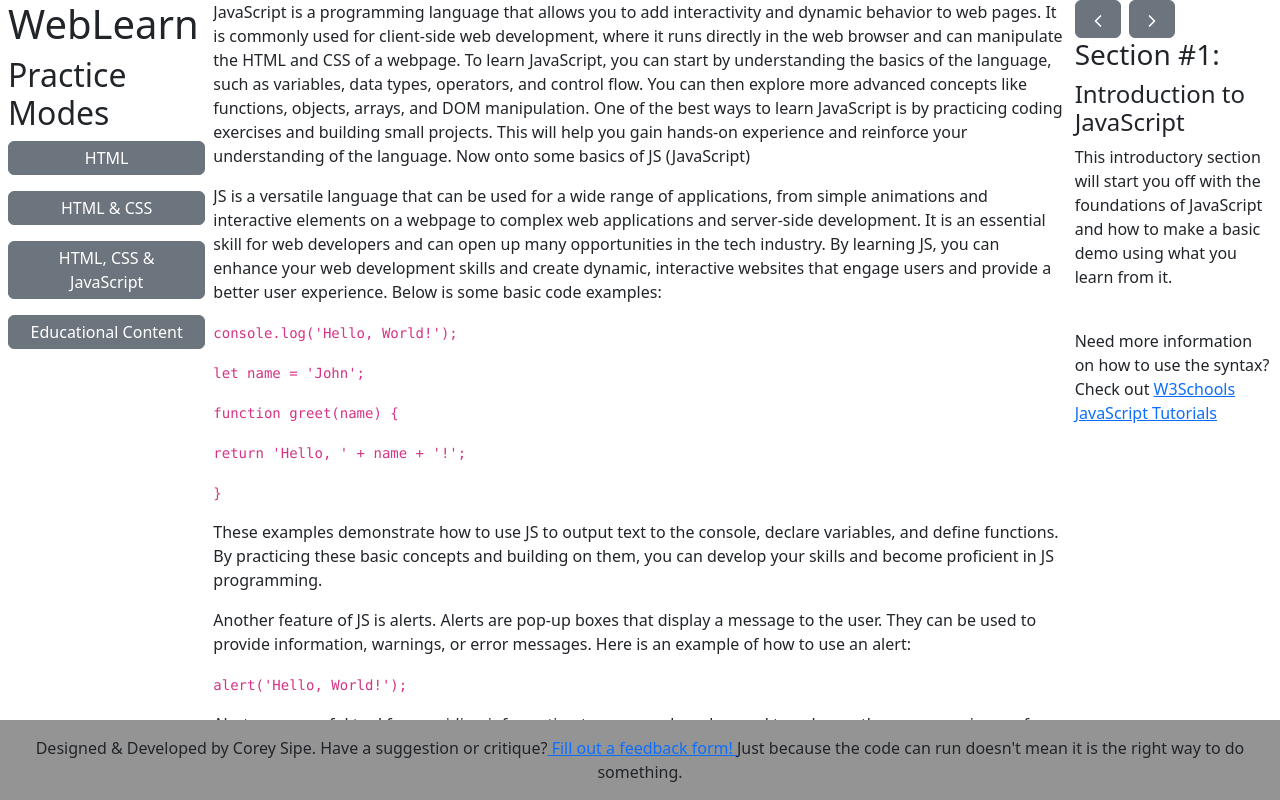
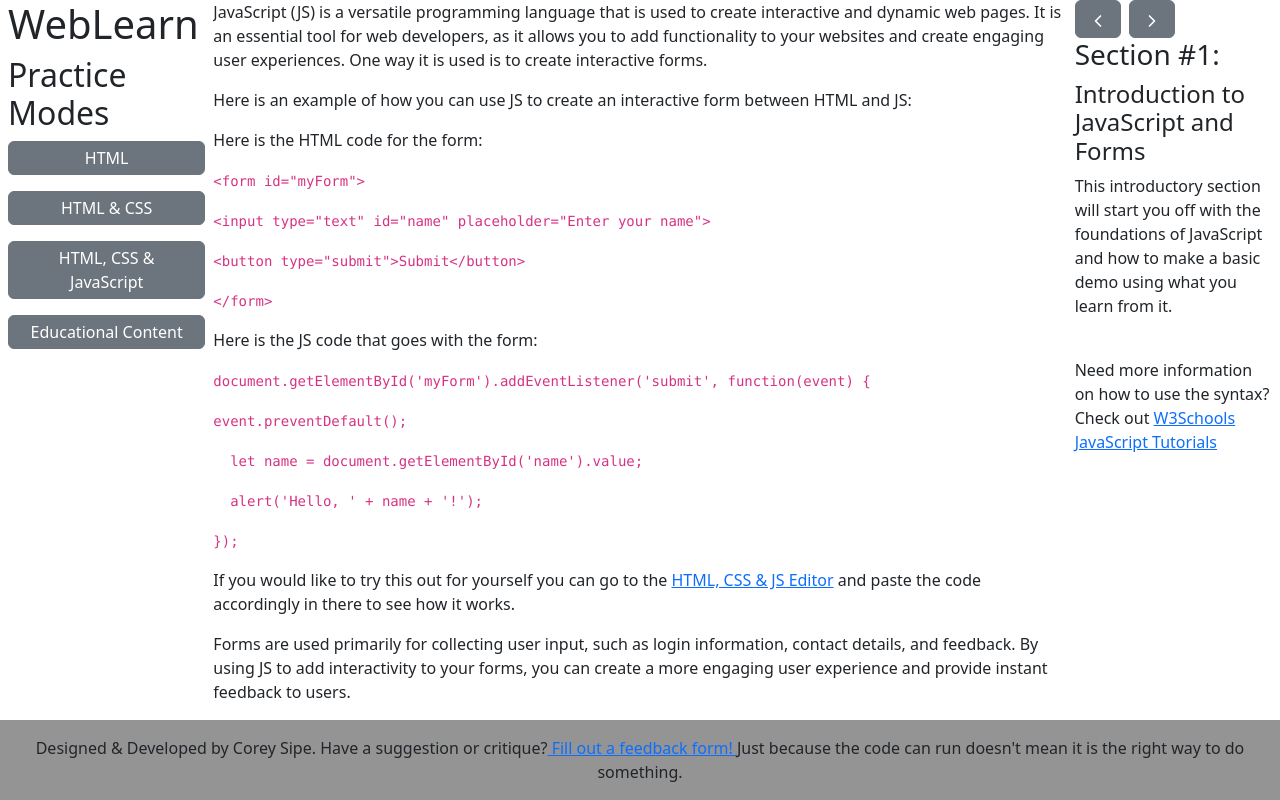
Before and after one commit to StetsonMathCS/project-repository-coreysipe, a Next.js app in the folder WebLearn/: page /learnJavaScript in a window 1280 px wide. Built offline with nearby package versions, Linux system fonts and the light colour scheme.

Commit message:
challenges complete

```diff
--- a/WebLearn/src/app/learnJavaScript/page.js
+++ b/WebLearn/src/app/learnJavaScript/page.js
@@ -8,96 +8,157 @@ import "../styles.css";
 const sections = [
   {
     id: 1,
-    title: "Introduction to JavaScript",
+    title: "Introduction to JavaScript and Forms",
     content: `
-      <p>JavaScript is a programming language that allows you to add interactivity and dynamic behavior to web pages. It is commonly used for client-side web development, where it runs directly in the web browser and can manipulate the HTML and CSS of a webpage. To learn JavaScript, you can start by understanding the basics of the language, such as variables, data types, operators, and control flow. You can then explore more advanced concepts like functions, objects, arrays, and DOM manipulation. One of the best ways to learn JavaScript is by practicing coding exercises and building small projects. This will help you gain hands-on experience and reinforce your understanding of the language. Now onto some basics of JS (JavaScript)</p>
-      <p>JS is a versatile language that can be used for a wide range of applications, from simple animations and interactive elements on a webpage to complex web applications and server-side development. It is an essential skill for web developers and can open up many opportunities in the tech industry. By learning JS, you can enhance your web development skills and create dynamic, interactive websites that engage users and provide a better user experience. Below is some basic code examples:</p>
-      <p><code>console.log('Hello, World!');</code></p>
-      <p><code>let name = 'John';</code></p>
-      <p><code>function greet(name) {</code></p>
-      <p><code>return 'Hello, ' + name + '!';</code></p>
-      <p><code>}</code></p>
-      <p>These examples demonstrate how to use JS to output text to the console, declare variables, and define functions. By practicing these basic concepts and building on them, you can develop your skills and become proficient in JS programming.</p>
-      <p>Another feature of JS is alerts. Alerts are pop-up boxes that display a message to the user. They can be used to provide information, warnings, or error messages. Here is an example of how to use an alert:</p>
-      <p><code>alert('Hello, World!');</code></p>
-      <p>Alerts are a useful tool for providing information to users and can be used to enhance the user experience of your website. By using alerts judiciously, you can create a more engaging and interactive website that keeps users informed and engaged.</p>
-      <p>Here are some practical ways JS is used for web development:</p>
-      <ul>
-        <li>Adding interactivity to web pages</li>
-        <li>Validating user input in forms</li>
-        <li>Making AJAX requests to fetch data from a server</li>
-        <li>Creating animations and effects</li>
-        <li>Building web applications with frameworks like React, Angular, and Next.js (WebLearn uses React and Next.js!)</li>
-      </ul>
-       `,
+      <p>JavaScript (JS) is a versatile programming language that is used to create interactive and dynamic web pages. It is an essential tool for web developers, as it allows you to add functionality to your websites and create engaging user experiences. One way it is used is to create interactive forms.</p>
+      <p>Here is an example of how you can use JS to create an interactive form between HTML and JS:</p>
+      <p>Here is the HTML code for the form:</p>
+      <p><code>&lt;form id="myForm"&gt;</code></p>
+      <p><code>&lt;input type="text" id="name" placeholder="Enter your name"&gt;</code></p>
+      <p><code>&lt;button type="submit"&gt;Submit&lt;/button&gt;</code></p>
+      <p><code>&lt;/form&gt;</code></p>
+      <p>Here is the JS code that goes with the form:</p>
+      <p><code>document.getElementById('myForm').addEventListener('submit', function(event) {</code></p>
+      <p><code>  event.preventDefault();</code></p>
+      <p><code>&nbsp;&nbsp;let name = document.getElementById('name').value;</code></p>
+      <p><code>&nbsp;&nbsp;alert('Hello, ' + name + '!');</code></p>
+      <p><code>});</code></p>
+      <p>If you would like to try this out for yourself you can go to the <a href="../">HTML, CSS & JS Editor</a> and paste the code accordingly in there to see how it works.</p>
+      <p>Forms are used primarily for collecting user input, such as login information, contact details, and feedback. By using JS to add interactivity to your forms, you can create a more engaging user experience and provide instant feedback to users.</p>
+      <p>By learning how to use JS to create interactive forms, you can enhance your web development skills and create more dynamic and engaging websites. Practice using JS to build your skills and become more proficient in web development.</p>`,
   },
   {
     id: 2,
-    title: "Javascript by itself",
+    title: "Creating Modal Windows and Popups",
     content: `
-    <p>Before diving into using JS with HTML and CSS, it is important to know how to use it on its own. Below are some examples of how to use JS in a standalone environment:</p>
-    <p><code>let x = 5;</code></p>
-    <p><code>let y = 10;</code></p>
-    <p><code>let sum = x + y;</code></p>
-    <p><code>console.log(sum);</code></p>
-    <p>These examples demonstrate how to declare variables, perform arithmetic operations (JS is capable of addition, subtraction, multiplication, and division), and output the result to the console. By practicing these basic concepts, you can develop your skills and become more knowledgeable in JS programming.</p>
-    <p>Adding onto this, you can also use JS to create interactive programs that take user input and produce output based on that input. For example, you can create a simple calculator that adds, subtracts, multiplies, or divides two numbers entered by the user. This can be done using functions and conditional statements to perform the desired operation and display the result.</p>
-    <p>Heres an example of a simple calculator:</p>
-    <p><code>function calculator(operator, num1, num2) {</code></p>
-    <p><code>let result;</code></p>
-    <p><code>switch (operator) {</code></p>
-    <p><code>case '+':</code></p>
-    <p><code>result = num1 + num2;</code></p>
-    <p><code>break;</code></p>
-    <p><code>case '-':</code></p>
-    <p><code>result = num1 - num2;</code></p>
-    <p><code>break;</code></p>
-    <p><code>case '*':</code></p>
-    <p><code>result = num1 * num2;</code></p>
-    <p><code>break;</code></p>
-    <p><code>case '/':</code></p>
-    <p><code>result = num1 / num2;</code></p>
-    <p><code>break;</code></p>
-    <p><code>default:</code></p>
-    <p><code>result = 'Invalid operator';</code></p>
-    <p><code>}</code></p>
-    <p><code>return result;</code></p>
-    <p><code>}</code></p>
-    <p>Now here is how that code looks when you use it:</p>
-    <p><code>let operator = '+';</code></p>
-    <p><code>let num1 = 5;</code></p>
-    <p><code>let num2 = 10;</code></p>
-    <p><code>let result = calculator(operator, num1, num2);</code></p>
-    <p><code>console.log(result);</code></p>
-    <p>This is just one of several ways you can use JS to create interactive programs. By practicing these concepts and building on them, you can develop your skills and become stronger in JS programming.</p>
-
-    `,
+      <p>Modal windows and popups are common features of modern websites that are used to display additional information, alerts, or interactive elements. They are often used to provide feedback to users, collect input, or display important messages.</p>
+      <p>Here is an example of how you can use JS to create a modal window:</p>
+      <p>Here is the HTML code for the modal window:</p>
+      <p><code>&lt;div id="myModal" class="modal"&gt;</code></p>
+      <p><code>&nbsp;&nbsp;&lt;div class="modal-content"&gt;</code></p>
+      <p><code>&nbsp;&nbsp;&nbsp;&nbsp;&lt;span class="close" onclick="closeModal()"&gt;&times;&lt;/span&gt;</code></p>
+      <p><code>&nbsp;&nbsp;&nbsp;&nbsp;&lt;p&gt;This is a modal window!&lt;/p&gt;</code></p>
+      <p><code>&nbsp;&nbsp;&lt;/div&gt;</code></p>
+      <p><code>&lt;/div&gt;</code></p>
+      <p>Here is the JS code that goes with the modal window:</p>
+      <p><code>function openModal() {</code></p>
+      <p><code>&nbsp;&nbsp;document.getElementById('myModal').style.display = 'block';</code></p>
+      <p><code>}</code></p>
+      <p><code>function closeModal() {</code></p>
+      <p><code>&nbsp;&nbsp;document.getElementById('myModal').style.display = 'none';</code></p>
+      <p><code>}</code></p>
+      <p>Modal windows and popups are a great way to add interactivity to your website and engage users. By using JS to create modal windows, you can provide users with additional information, alerts, and interactive elements that enhance the user experience of your website.</p>`,
   },
   {
     id: 3,
-    title: "Dom Manipulation and User Interaction",
+    title: "Interactive Navigation Menus",
     content: `
-    <p>One of the key features of JavaScript is its ability to manipulate the Document Object Model (DOM) of a webpage. The DOM is a representation of the structure and content of a webpage, and JS can be used to interact with and modify it. This allows you to create dynamic, interactive web pages that respond to user input and events.</p>
-    <p>Here are some examples of how you can use JS to manipulate the DOM:</p>
-    <ul>
-      <li>Changing the text content of an element</li>
-      <li>Adding or removing HTML elements</li>
-      <li>Changing the style of an element</li>
-      <li>Responding to user events like clicks, keypresses, and mouse movements</li>
-    </ul>
-    <p>By using JS to manipulate the DOM, you can create interactive elements like buttons, forms, and animations that enhance the user experience of your website. This can help you engage users and make your website more dynamic and engaging.</p>
-    <p>Here is an example of how you can use JS to change the text content of an element:</p>
-    <p><code>let element = document.getElementById('myElement');</code></p>
-    <p><code>element.textContent = 'Hello, World!';</code></p>
-    <p>This code selects an element with the ID 'myElement' and changes its text content to 'Hello, World!'.</p>
-    <p>User interaction is another important aspect of web development that can be enhanced with JS. By responding to user events like clicks, keypresses, and mouse movements, you can create interactive elements that engage users and provide a better user experience. This can include things like form validation, image sliders, and interactive games.</p>
-    <p>Here is an example of how you can use JS to respond to a button click event:</p>
-    <p><code>let button = document.getElementById('myButton');</code></p>
-    <p><code>button.addEventListener('click', function() {</code></p>
-    <p><code>console.log('Button clicked!');</code></p>
-    <p><code>});</code></p>
-    <p>This code selects a button element with the ID 'myButton' and adds an event listener that logs 'Button clicked!' to the console when the button is clicked.</p>
-       `,
+      <p>Interactive navigation menus are an essential part of websites that allow users to navigate between different pages and sections of a website. They are often used to provide users with easy access to important information and content, and to improve the overall user experience of a website.</p>
+      <p>Here is an example of how you can use JS to create an interactive navigation menu that has visibility toggling:</p>
+      <p>Here is the HTML code for the navigation menu:</p>
+      <p><code>&lt;button id="toggleMenu" onclick="toggleMenu()"&gt;Toggle Menu&lt;/button&gt;</code></p>
+      <p><code>&lt;ul id="menu"&gt;</code></p>
+      <p><code>&nbsp;&nbsp;&lt;li&gt;&lt;a href="#"&gt;Home&lt;/a&gt;&lt;/li&gt;</code></p>
+      <p><code>&nbsp;&nbsp;&lt;li&gt;&lt;a href="#"&gt;About&lt;/a&gt;&lt;/li&gt;</code></p>
+      <p><code>&nbsp;&nbsp;&lt;li&gt;&lt;a href="#"&gt;Services&lt;/a&gt;&lt;/li&gt;</code></p>
+      <p><code>&nbsp;&nbsp;&lt;li&gt;&lt;a href="#"&gt;Contact&lt;/a&gt;&lt;/li&gt;</code></p>
+      <p><code>&lt;/ul&gt;</code></p>
+      <p>Here is the JS code that goes with the navigation menu:</p>
+      <p><code>let menu = document.getElementById('menu');</code></p>
+      <p><code>function toggleMenu() {</code></p>
+      <p><code>&nbsp;&nbsp;if (menu.style.display === 'block') {</code></p>
+      <p><code>&nbsp;&nbsp;&nbsp;&nbsp;menu.style.display = 'none';</code></p>
+      <p><code>&nbsp;&nbsp;} else {</code></p>
+      <p><code>&nbsp;&nbsp;&nbsp;&nbsp;menu.style.display = 'block';</code></p>
+      <p><code>&nbsp;&nbsp;}</code></p>
+      <p><code>}</code></p>
+      <p>Navigation menus are a key part of present day websites that help users navigate between different pages and sections of a website. By using JS to create a responsive navigation menu, you can provide users with easy access to important information and content, and improve the overall user experience of your website.</p>`,
+  },
+  {
+    id: 4,
+    title: "Accordion Menus: Expanding and Collapsing Content",
+    content: `
+      <p>Accordion menus are a popular feature of websites that allow users to expand and collapse content sections to view additional information. They are often used to display FAQs, product information, and other content that can be organized into sections. Below is how to create an accordion utilizing HTML, CSS, and JavaScript.</p>
+      <p>Here is the HTML code for the accordion menu:</p>
+      <p><code>
+      &lt;div class="accordion"&gt;<br>
+      &nbsp;&nbsp;&lt;button class="accordion-button" onclick="toggleAccordion(this)"&gt;Section 1&lt;/button&gt;<br>
+      &nbsp;&nbsp;&lt;div class="accordion-content"&gt;<br>
+      &nbsp;&nbsp;&nbsp;&nbsp;&lt;p&gt;Content for Section 1&lt;/p&gt;<br>
+      &nbsp;&nbsp;&lt;/div&gt;<br>
+      &nbsp;&nbsp;&lt;button class="accordion-button" onclick="toggleAccordion(this)"&gt;Section 2&lt;/button&gt;<br>
+      &nbsp;&nbsp;&lt;div class="accordion-content"&gt;<br>
+      &nbsp;&nbsp;&nbsp;&nbsp;&lt;p&gt;Content for Section 2&lt;/p&gt;<br>
+      &nbsp;&nbsp;&lt;/div&gt;<br>
+      &lt;/div&gt;</code>
+      </p>
+      <p>Here is the CSS code for the accordion menu:</p>
+      <p><code>
+      .accordion-button {<br>
+        &nbsp;&nbsp;background-color: #f0f0f0;<br>
+        &nbsp;&nbsp;border: none;<br>
+        &nbsp;&nbsp;padding: 10px;<br>
+        &nbsp;&nbsp;cursor: pointer;<br>
+      }<br>
+
+      .accordion-content {<br>
+        &nbsp;&nbsp;display: none;<br>
+        &nbsp;&nbsp;padding: 10px;<br>
+      }
+      </code></p>
+      <p>Here is the JS code that goes with the accordion menu:</p>
+      <p><code>
+      function toggleAccordion(button) {<br>
+        &nbsp;&nbsp;const content = button.nextElementSibling;<br>
+        &nbsp;&nbsp;content.style.display = content.style.display === "block" ? "none" : "block";<br>
+      }
+      </code></p>
+      <p>Accordions are useful for displaying content onto a page where a lot of scrolling would happen due to the amount of information on the page. Users are less likely to read everything if they feel it appears too lengthy. </p>
+      `,
+  },
+  {
+    id: 5,
+    title: "How to create animation!",
+    content: `
+    <p>This is the last chapter of the last section. If you've made it this far, thanks for using WebLearn! More will come soon. For now, keep learning and playing around with HTML, CSS, and JavaScript! The world is your oyster.</p>
+    <p>Lets have some fun creating an animation! Animations can be eye catching and visually appealing if used correctly. They can also be used to make fun projects for your on personal entertainment! We will utilize HTML, CSS, and JavaScript to do this.</p>
+    <p>Here is the HTML code for the animation:</p>
+    <p><code>
+    &lt;div class="ball"&gt;&lt;/div&gt;
+    </code></p>
+    <p>Here is the CSS code for the animation:</p>
+    <p><code>
+    .ball { <br>
+      &nbsp;&nbsp;width: 50px;<br>
+      &nbsp;&nbsp;height: 50px;<br>
+      &nbsp;&nbsp;background-color: red;<br>
+      &nbsp;&nbsp;border-radius: 50%;<br>
+      &nbsp;&nbsp;position: absolute;<br>
+      &nbsp;&nbsp;top: 0;<br>
+      &nbsp;&nbsp;left: 0;<br>
+    }
+    </code></p>
+    <p>Here is the JS code that goes with the animation:</p>
+    <p><code>
+    const ball = document.querySelector('.ball');<br>
+    let direction = 1;<br>
+    let speed = 2;<br>
+    let topPosition = 0;<br>
+
+    function animate() {<br>
+      &nbsp;&nbsp;topPosition += speed * direction;<br>
+      &nbsp;&nbsp;if (topPosition >= window.innerHeight - 50 || topPosition <= 0) {<br>
+        &nbsp;&nbsp;direction *= -1;<br>
+        &nbsp;&nbsp;}<br>
+        &nbsp;&nbsp;ball.style.top = topPosition + 'px';<br>
+        &nbsp;&nbsp;requestAnimationFrame(animate);<br>
+    }<br>
+
+    animate();
+    </code></p>
+    <p>Animations can be used to create engaging and interactive user experiences on your website. By using JS to create animations, you can add visual interest to your website and make it more dynamic and engaging for users. Practice creating animations to enhance your web development skills and create more visually appealing websites.</p>
+
+    `,
   },
   // Add more sections as needed
 ];
```
Also changed, not shown: 1 other file (tests, documents, lock files or other folders).
